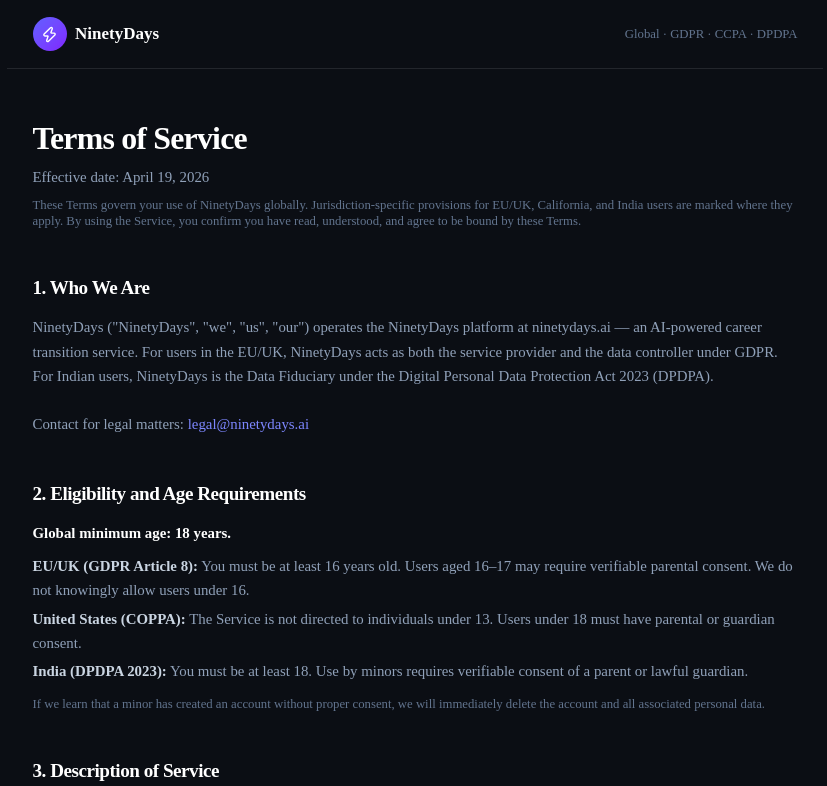
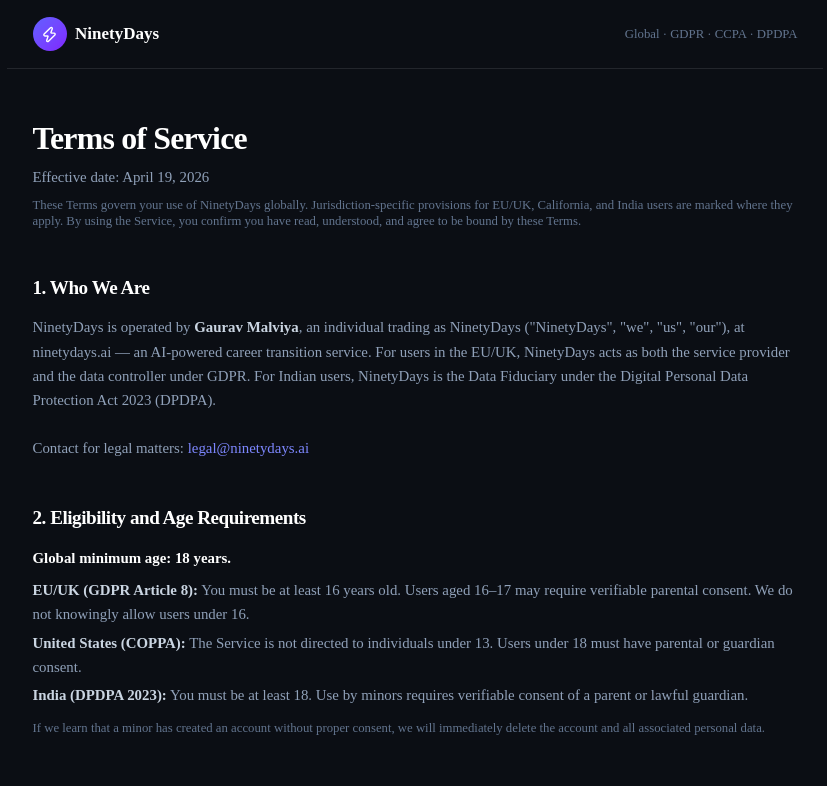
Before and after one commit to ninetydaysai-create/ninetydays, a Next.js app: page /terms in a window 1280 px wide. Shown: the top 786 px of the page, without its empty margins (225-1052 px from the left). Built offline with nearby package versions, Linux system fonts and the light colour scheme; no server answers.

Commit message:
legal: add Gaurav Malviya as legal entity to Terms and Privacy Policy
Paddle requires a legal company name in ToS and Privacy Policy.
Added "Gaurav Malviya, an individual trading as NinetyDays" to
the "Who We Are" section of both pages.

Co-Authored-By: Claude Sonnet 4.6 <noreply@anthropic.com>

```diff
--- a/src/app/privacy/page.tsx
+++ b/src/app/privacy/page.tsx
@@ -35,7 +35,8 @@ export default function PrivacyPage() {
         </div>
 
         <Section title="1. Who We Are">
-          NinetyDays (&quot;we&quot;, &quot;us&quot;, &quot;our&quot;) operates the NinetyDays platform at ninetydays.ai — an AI-powered career transition service.
+          NinetyDays is operated by <strong className="text-slate-300">Gaurav Malviya</strong>, an individual trading
+          as NinetyDays (&quot;we&quot;, &quot;us&quot;, &quot;our&quot;), at ninetydays.ai — an AI-powered career transition service.
           For the purposes of GDPR, NinetyDays is the <strong className="text-white">data controller</strong> of your personal data.
           <br /><br />
           <strong className="text-white">Data Protection Officer (DPO):</strong>{" "}
--- a/src/app/terms/page.tsx
+++ b/src/app/terms/page.tsx
@@ -36,10 +36,11 @@ export default function TermsPage() {
         </div>
 
         <Section title="1. Who We Are">
-          NinetyDays (&quot;NinetyDays&quot;, &quot;we&quot;, &quot;us&quot;, &quot;our&quot;) operates the NinetyDays platform at ninetydays.ai —
-          an AI-powered career transition service. For users in the EU/UK, NinetyDays acts as both the service provider
-          and the data controller under GDPR. For Indian users, NinetyDays is the Data Fiduciary under the Digital
-          Personal Data Protection Act 2023 (DPDPA).
+          NinetyDays is operated by <strong className="text-slate-300">Gaurav Malviya</strong>, an individual trading
+          as NinetyDays (&quot;NinetyDays&quot;, &quot;we&quot;, &quot;us&quot;, &quot;our&quot;), at ninetydays.ai — an AI-powered career
+          transition service. For users in the EU/UK, NinetyDays acts as both the service provider and the data
+          controller under GDPR. For Indian users, NinetyDays is the Data Fiduciary under the Digital Personal Data
+          Protection Act 2023 (DPDPA).
           <br /><br />
           Contact for legal matters:{" "}
           <a href={`mailto:${CONTACT_EMAIL}`} className="text-indigo-400 hover:underline">{CONTACT_EMAIL}</a>
```
